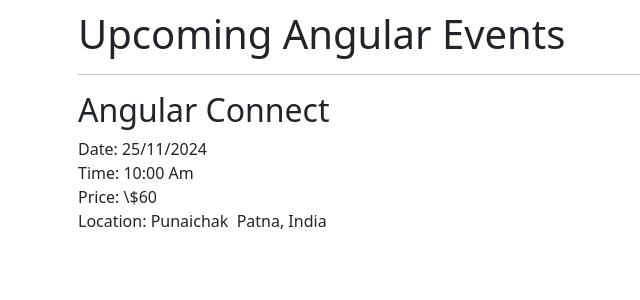
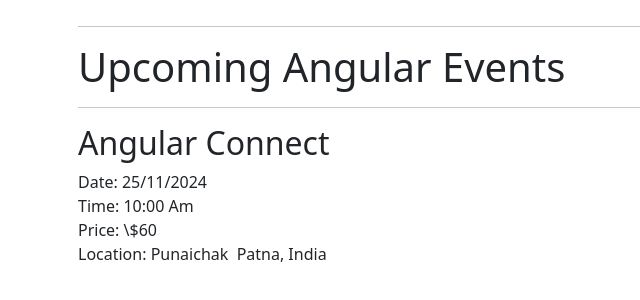
Before and after one commit to manoharanand/ng-fundamentals, an Angular app: page / in a window 1280 px wide. Shown: the top 300 px of the page, without its empty margins (4-644 px from the left). Built offline with nearby package versions, Linux system fonts and the light colour scheme.

Commit message:
Communication with parent component using @Input

```diff
--- a/src/app/app.module.ts
+++ b/src/app/app.module.ts
@@ -3,11 +3,13 @@
 
 import { EventsAppComponent } from './events-app.component';
 import { EventsListComponent } from './events/events-list.component';
+import { EventThumbnailComponent } from './events/event-thumbnail.component';
 
 @NgModule({
   declarations: [
     EventsAppComponent,
-    EventsListComponent
+    EventsListComponent,
+    EventThumbnailComponent
   ],
   imports: [
     BrowserModule
--- a/src/app/events/events-list.component.ts
+++ b/src/app/events/events-list.component.ts
@@ -2,11 +2,15 @@
 
 @Component({
     selector: 'events-list',
-    templateUrl: './events-list.component.html'
+    template: `
+    <div>
+        <hr/>
+        <event-thumbnail [event] = "event1"></event-thumbnail>
+    </div>`
 })
 //<h2>{{event.name}}</h2> this is interpolation and represents one way binding
 export class EventsListComponent {
-    event = {
+    event1 = {
         id: 1,
         name: 'Angular Connect',
         date: '25/11/2024',
```
Also changed, not shown: src/app/events/event-thumbnail.component.ts (added, +12 -0 lines).
